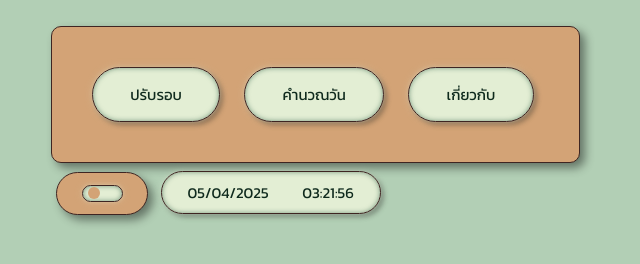
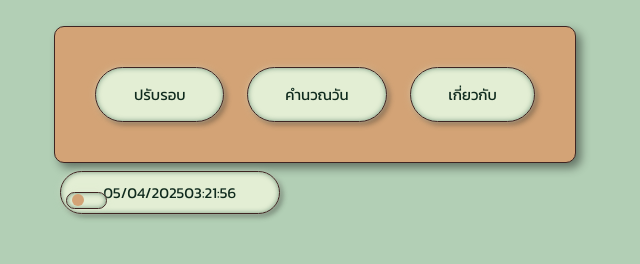
Before and after one commit to NakarinSMN/daythait, a plain HTML site: page index.html in a window 1280 px wide. Shown: the whole page, without its empty margins (322-962 px from the left). Drawn offline with Linux system fonts and the light colour scheme; some packages are replaced by stand-ins of ours; a script that the page names is missing.

Commit message:
Update styles.css

```diff
--- a/styles.css
+++ b/styles.css
@@ -58,18 +58,21 @@ body{
 
 }
 
+.maintimclock{
+  display: flex;
+  justify-content: space-between;
+}
 
 .timeclock{
   font-size: 15px;
   display: flex;
-  justify-content: space-around;
+  justify-content: center;
   align-items: center;
   border-radius: 30px;
   border: var(--border-rang-solid);
   padding: 9px;
   width: 200px;
   margin-top: 8px;
-  margin-left: 20%;
   background-color: var(--input-num);
   box-shadow: var(--input-boxshadow);
   box-shadow: var(--box-shacow-inset);
@@ -82,6 +85,8 @@ body{
 }
 
 .tab {
+  display: flex;
+  justify-content: space-between;
   overflow: hidden;
   border: var(--border-rang-solid);
   border-radius: 10px;
@@ -91,6 +96,7 @@ body{
   background-color: var(--input-bg);
   box-shadow: var(--input-boxshadow);
 }
+
 
 
 .tab button {
@@ -445,17 +451,10 @@ input[type=number] {
 }
 
 .switch-post {
-background-color: var(--input-bg);
-padding: 2px 5px 12px 5px;
-border: var(--border-rang-solid);
-border-radius: 30px;
-display: flex;
-align-items: center;
-justify-content: center;
-margin-top: -41.8px;
-max-width: 80px;
-box-shadow: var(--input-boxshadow);
-
+  padding: 2px 5px 12px 5px;
+  border-radius: 30px;
+  margin-top: -33.8px;
+  max-width: 80px;
 }
 
 /* From Uiverse.io by satyamchaudharydev */
```
